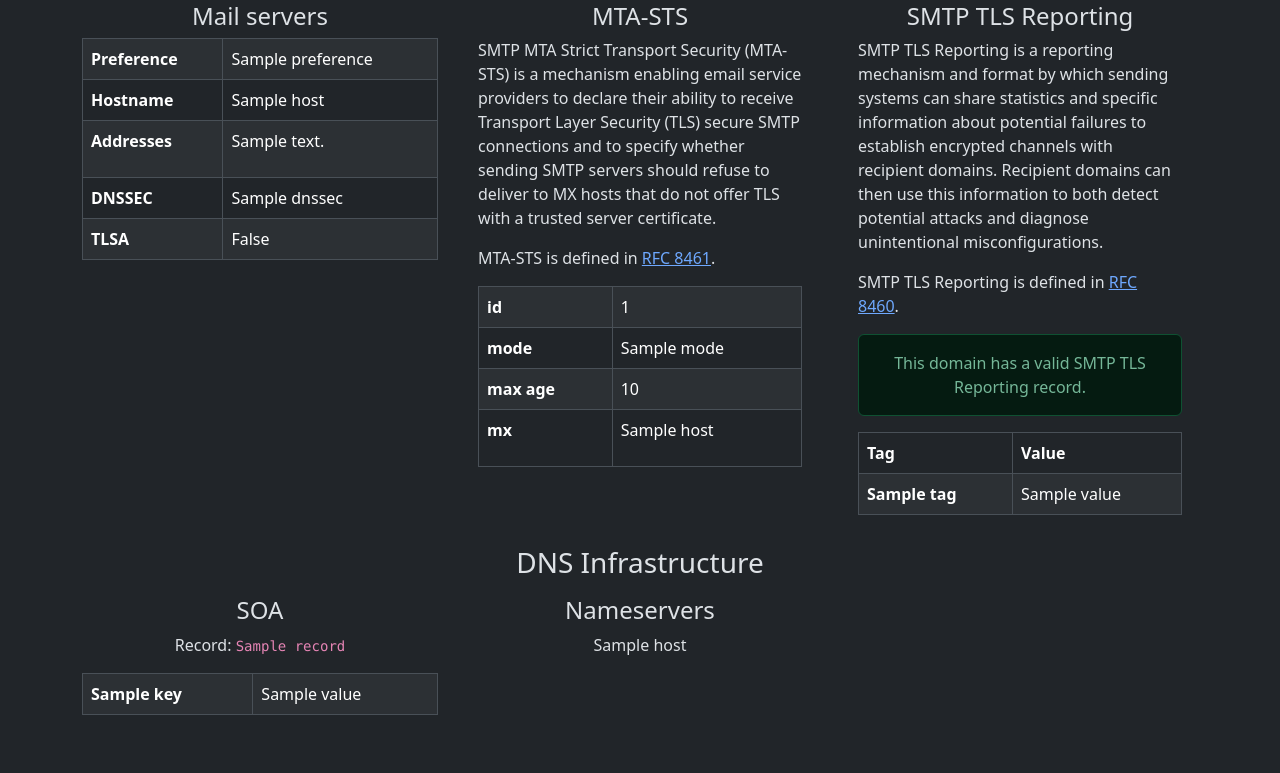
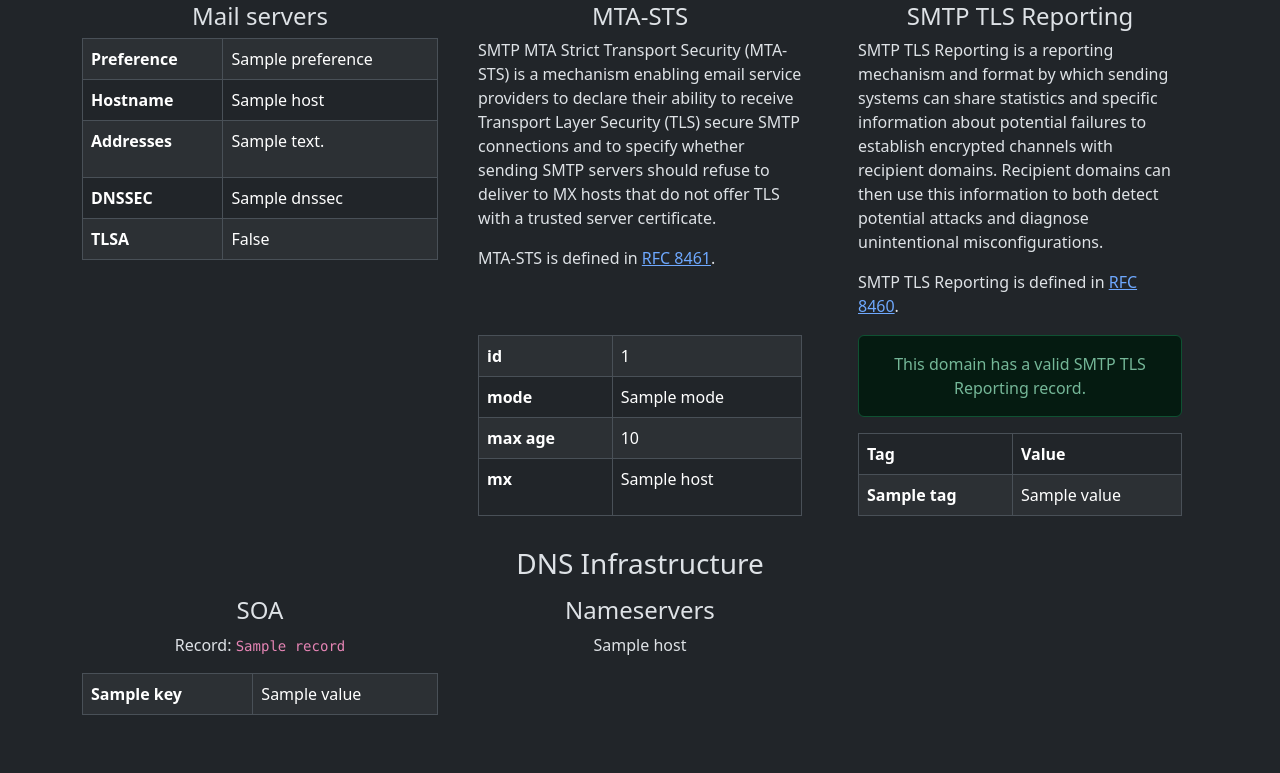
Before and after one commit to domainaware/checkdmarc-web-frontend, a Flask app: template templates/domain.html.jinja in a window 1280 px wide. Shown: the part 972-1745 px from the top of the page. Run offline with Flask 3, Linux system fonts and the light colour scheme; the template is opened without the code that fills it: most values are stand-ins (such as "Sample title", 1, 10 or a date in 2020); parts of the project's set-up code (start-up, migrations or seed data) failed here and were passed over.

Commit message:
Fix row alignment

```diff
--- a/templates/domain.html.jinja
+++ b/templates/domain.html.jinja
@@ -26,7 +26,7 @@
     </div>
 
     <!-- Alerts align right after the Learn more links -->
-    <div id="auth-row" class="row gx-4 gy-0 align-items-start">
+    <div id="auth-row" class="row align-row gx-4 gy-0 align-items-start">
       <!-- DNSSEC -->
       <div class="col-lg-4">
         <div class="p-3 pt-0">
@@ -354,14 +354,14 @@
     </div> <!-- End auth row -->
 
     <!-- Email Infrastructure -->
-    <div class="row">
+    <div id="email-infra-row" class="row">
       <div class="col-12">
         <h3 class="text-center mb-4">Email Infrastructure</h3>
       </div>
     </div>
 
     <!-- Mail servers -->
-    <div class="row">
+    <div class="row align-row">
       <div class="col-lg-4">
         <h4 class="text-center">Mail servers</h4>
         {% if "error" in results.mx %}
@@ -610,19 +610,26 @@
   <!-- Tiny helper to align alerts by equalizing the .intro height -->
  <script>
 (function () {
-      const scope = document.getElementById('auth-row');
-      if (!scope) return;
+  const scopes = document.getElementsByClassName('align-row');
 
-      function setIntroHeights() {
+  function setIntroHeightsIn(scope) {
     const intros = scope.querySelectorAll('.intro');
     if (!intros.length) return;
+
     // reset first
     intros.forEach(el => el.style.minHeight = '');
+
     // compute tallest
     let max = 0;
     intros.forEach(el => { max = Math.max(max, el.offsetHeight); });
+
     // apply
     intros.forEach(el => el.style.minHeight = max + 'px');
+  }
+
+  function setAllIntroHeights() {
+    // HTMLCollection → Array
+    Array.from(scopes).forEach(setIntroHeightsIn);
   }
 
   // simple debounce
@@ -632,9 +639,9 @@
     };
   }
 
-      window.addEventListener('DOMContentLoaded', setIntroHeights);
-      window.addEventListener('load', setIntroHeights);
-      window.addEventListener('resize', debounce(setIntroHeights, 150));
+  window.addEventListener('DOMContentLoaded', setAllIntroHeights);
+  window.addEventListener('load', setAllIntroHeights);
+  window.addEventListener('resize', debounce(setAllIntroHeights, 150));
 }());
 </script>
 
```
Lines whose indentation alone changed are shown as unchanged.
